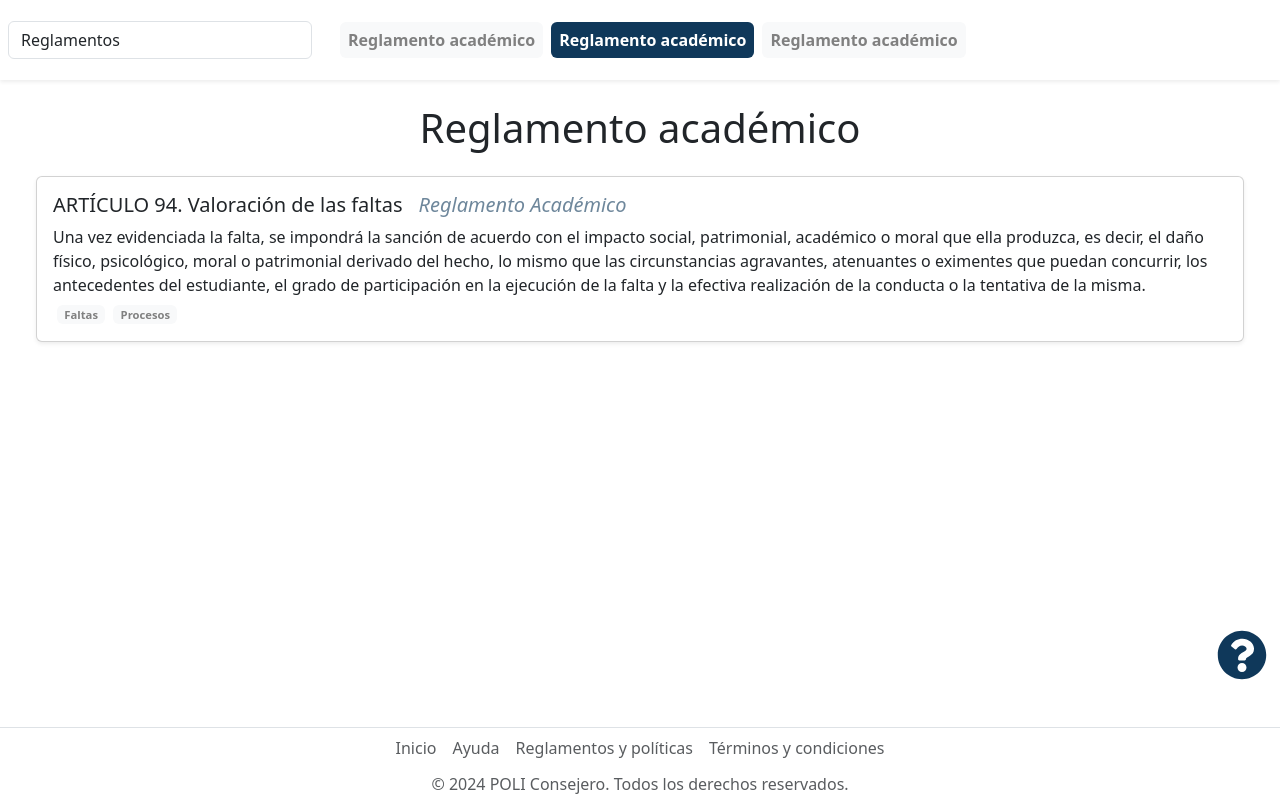
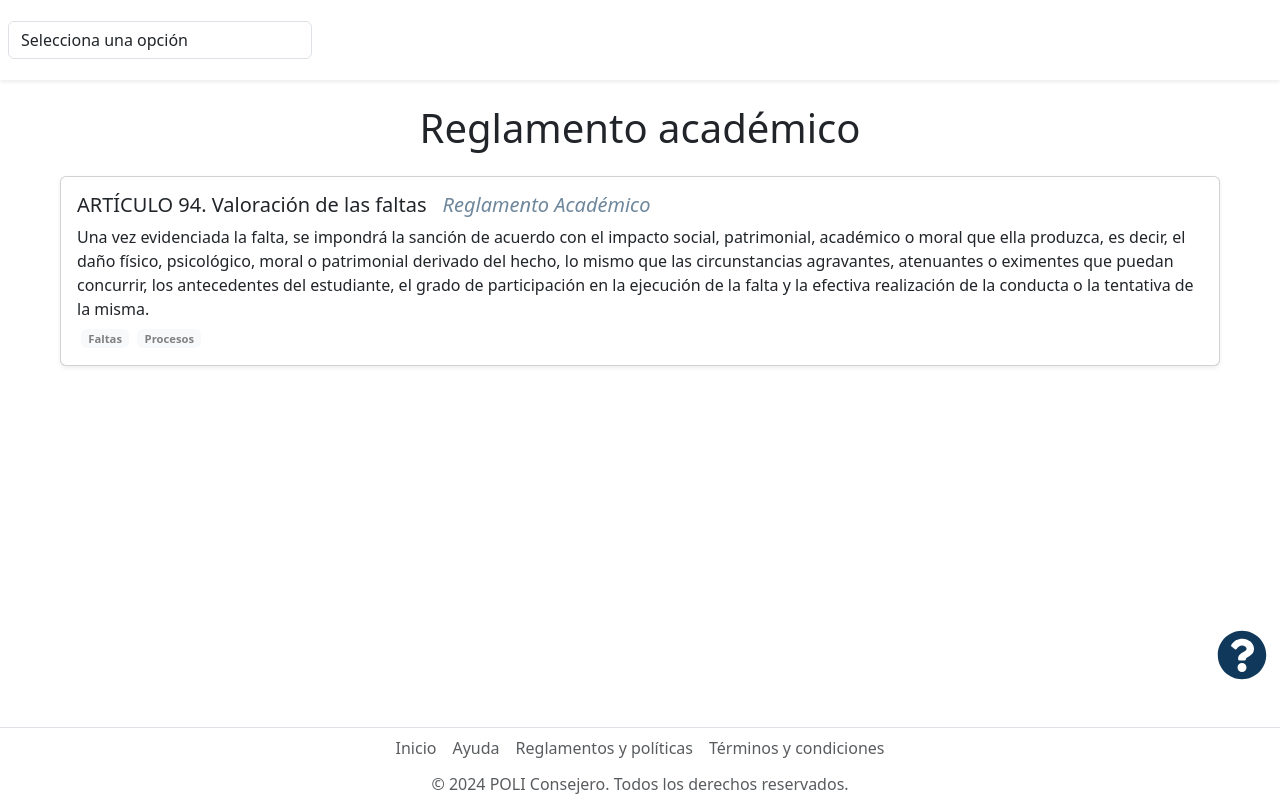
Before and after one commit to jangel347/policonsejero_frontend, a React (Create React App) app: page /buscar_por in a window 1280 px wide. Built offline with nearby package versions, Linux system fonts and the light colour scheme.

Commit message:
cargar items de busqueda

```diff
--- a/src/components/SearchByComponent.js
+++ b/src/components/SearchByComponent.js
@@ -1,26 +1,29 @@
 import Badge from 'react-bootstrap/Badge';
 export default function SearchByComponent(props) {
-    const { result } = props;
+    const { searchType, searchItem, changeType, changeItem, searchItems } = props;
     return (
 
         <div className="d-flex w-100 searcherby shadow-sm">
             <div className="form-group col-md-3 px-2">
-                <select className="form-control">
-                    <option value={1}>Reglamentos</option>
-                    <option value={2}>Tags</option>
+                <select className="form-control" onChange={(e) => changeType(e.target.value)}>
+                    <option value="0">Selecciona una opción</option>
+                    <option value="1">Reglamentos</option>
+                    <option value="2">Etiquetas</option>
                 </select>
             </div>
             <div className="col-md-9">
                 <div className="results px-3">
-                    <Badge key={2132} bg="light" className="mx-1 tag">
-                        Reglamento académico
-                    </Badge>
-                    <Badge key={2132} bg="light" className="mx-1 tag tag_active">
-                        Reglamento académico
-                    </Badge>
-                    <Badge key={2132} bg="light" className="mx-1 tag">
-                        Reglamento académico
-                    </Badge>
+                    {
+                        (searchItems) ? (
+                            searchItems.map((item, index) => {
+                                return (
+                                    <Badge key={index} bg="light" className="mx-1 tag">
+                                        {item.nombre}
+                                    </Badge>
+                                )
+                            })
+                        ) : ''
+                    }
                 </div>
             </div>
         </div>
--- a/src/components/SearchByResultsComponent.js
+++ b/src/components/SearchByResultsComponent.js
@@ -5,7 +5,7 @@ export default function SearchByResultsComponent(props) {
         <div className="d-inline-block container_results w-100 text-center pt-4">
             <h1>Reglamento académico</h1>
 
-            <div className='row mx-4 text-left'>
+            <div className='row mx-5 text-left'>
                 <div className='col-md-12'>
                     <div className="shadow-sm mt-3 card">
                         <div className="card-body">
--- a/src/controller/ApiController.js
+++ b/src/controller/ApiController.js
@@ -15,6 +15,36 @@ class ApiController {
         const data = await apiResponse.json();
         return data;
     }
+
+    static async getRegulations() {
+        const apiResponse = await fetch(
+            'http://localhost:5000/regulations', {
+            method: 'POST',
+            mode: "cors",
+            credentials: "same-origin",
+            headers: {
+                "Content-Type": "application/json",
+            },
+            body: {}
+        });
+        const data = await apiResponse.json();
+        return data;
+    }
+
+    static async getTags() {
+        const apiResponse = await fetch(
+            'http://localhost:5000/tags', {
+            method: 'POST',
+            mode: "cors",
+            credentials: "same-origin",
+            headers: {
+                "Content-Type": "application/json",
+            },
+            body: {}
+        });
+        const data = await apiResponse.json();
+        return data;
+    }
 }
 
 export default ApiController;
--- a/src/pages/SearchByPage.js
+++ b/src/pages/SearchByPage.js
@@ -1,12 +1,42 @@
 import SearchByComponent from '../components/SearchByComponent';
 import SearchByResultsComponent from '../components/SearchByResultsComponent';
+import ApiController from '../controller/ApiController';
 import '../css/searchBy.css';
+import { useState } from 'react';
 //Components
 export default function SearchBy(props) {
+    const [searchType, setSearchType] = useState(false);
+    const [searchItem, setSearchItem] = useState(false);
+    const [searchItems, setSearchItems] = useState(false);
+    const [searchResult, setSearchResult] = useState(false);
+    async function changeType(type) {
+        if (type == 0) {
+            setSearchType(false);
+            return;
+        }
+        let apiResponse = false;
+        if (type == 1) {
+            await ApiController.getRegulations().then((res) => {
+                apiResponse = res.regulations;
+            });
+        } else {
+            await ApiController.getTags().then((res) => {
+                apiResponse = res.tags;
+            });
+        }
+        setSearchItems(apiResponse);
+        console.log(apiResponse);
+    }
+    function changeItem(sit) {
+        setSearchItem(sit);
+    }
     return (
         <div>
-            <SearchByComponent></SearchByComponent>
-            <SearchByResultsComponent></SearchByResultsComponent>
+            <SearchByComponent
+                searchType={searchType} changeType={(a) => changeType(a)}
+                searchItem={searchItem} changeItem={(a) => changeItem(a)}
+                searchItems={searchItems}></SearchByComponent>
+            <SearchByResultsComponent searchResult={searchResult}></SearchByResultsComponent>
         </div>
     );
 }
```
